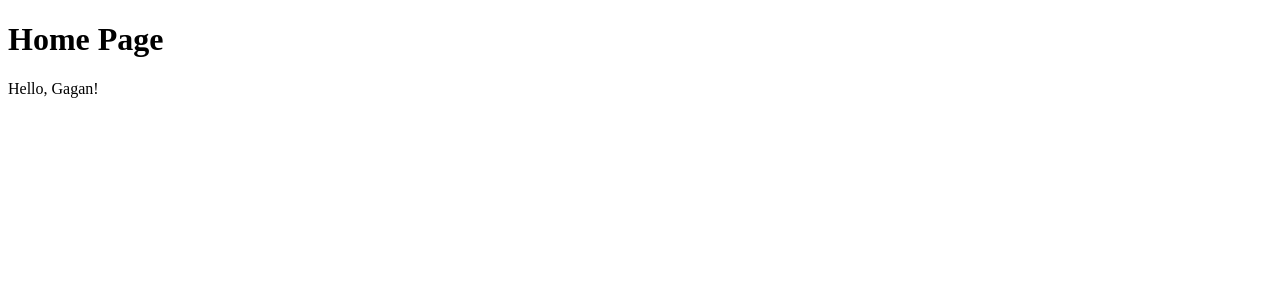
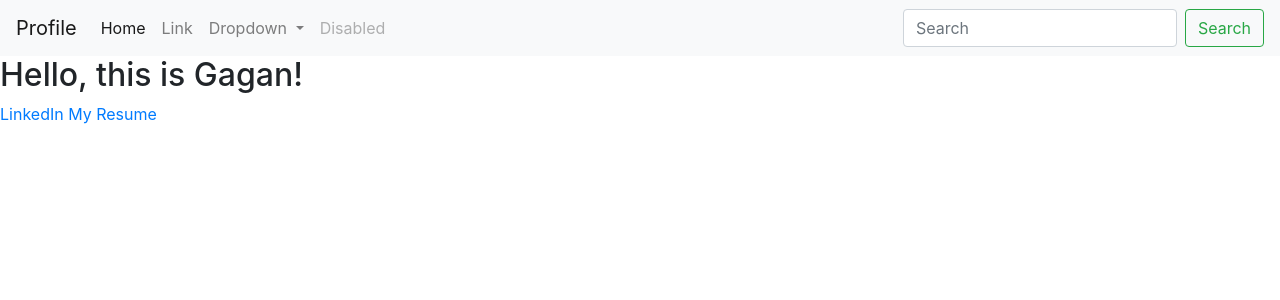
Before and after one commit to Gagan-Polukonda/Website-using-Flask, a Flask app: page /views/ in a window 1280 px wide. Shown: the top 300 px of the page. Run offline with Flask 3, Linux system fonts and the light colour scheme.

Commit message:
Included navigation bar and added external LinkedIn links.

```diff
--- a/app.py
+++ b/app.py
@@ -6,4 +6,4 @@ app.register_blueprint(views, url_prefix='/views')
 
 
 if __name__ == '__main__':
-    app.run(debug=True)
+    app.run(debug=True, port=7000)
--- a/templates/index.html
+++ b/templates/index.html
@@ -1,6 +1,10 @@
 <!doctype html>
 <html lang="en">
 <head>
+    <link rel="stylesheet"
+          href="https://cdn.jsdelivr.net/npm/bootstrap@4.3.1/dist/css/bootstrap.min.css"
+          integrity="sha384-ggOyR0iXCbMQv3Xipma34MD+dH/1fQ784/j6cY/iJTQUOhcWr7x9JvoRxT2MZw1T"
+          crossorigin="anonymous">
     <meta charset="UTF-8">
     <meta name="viewport"
           content="width=device-width, user-scalable=no, initial-scale=1.0, maximum-scale=1.0, minimum-scale=1.0">
@@ -8,15 +12,67 @@
     <title>Home</title>
 </head>
 <body>
+    <nav class="navbar navbar-expand-lg navbar-light bg-light">
+        <a class="navbar-brand" href="#">Profile</a>
+        <button class="navbar-toggler" type="button" data-toggle="collapse" data-target="#navbarSupportedContent"
+                aria-controls="navbarSupportedContent" aria-expanded="false" aria-label="Toggle navigation">
+            <span class="navbar-toggler-icon"></span>
+        </button>
+
+        <div class="collapse navbar-collapse" id="navbarSupportedContent">
+            <ul class="navbar-nav mr-auto">
+                <li class="nav-item active">
+                    <a class="nav-link" href="#">Home <span class="sr-only">(current)</span></a>
+                </li>
+                <li class="nav-item">
+                    <a class="nav-link" href="#">Link</a>
+                </li>
+                <li class="nav-item dropdown">
+                    <a class="nav-link dropdown-toggle" href="#" id="navbarDropdown" role="button" data-toggle="dropdown"
+                       aria-haspopup="true" aria-expanded="false">
+                        Dropdown
+                    </a>
+                    <div class="dropdown-menu" aria-labelledby="navbarDropdown">
+                        <a class="dropdown-item" href="#">Action</a>
+                        <a class="dropdown-item" href="#">Another action</a>
+                        <div class="dropdown-divider"></div>
+                        <a class="dropdown-item" href="#">Something else here</a>
+                    </div>
+                </li>
+                <li class="nav-item">
+                    <a class="nav-link disabled" href="#" tabindex="-1" aria-disabled="true">Disabled</a>
+                </li>
+            </ul>
+            <form class="form-inline my-2 my-lg-0">
+                <input class="form-control mr-sm-2" type="search" placeholder="Search" aria-label="Search">
+                <button class="btn btn-outline-success my-2 my-sm-0" type="submit">Search</button>
+            </form>
+        </div>
+    </nav>
     <div>
         {% block content %}
-        <h1>Home Page</h1>
-        <p>Hello, {{ name }}!</p>
+        <h2>Hello, this is {{ name }}!</h2>
+        <a href="https://www.linkedin.com/in/gagan-polukonda/"
+       target="_blank">LinkedIn</a>
+        <a href="https://www.linkedin.com/in/gagan-polukonda/overlay/1726819109357/single-media-viewer/?profileId=ACoAAC2L5XwBVrfc_M5hYqc22KEfQGBYJrE6XsA"
+       target="_blank">My Resume</a>
         {% endblock %}
     </div>
     <script
             type="text/javascript"
             src="{{ url_for('static', filename='index.js')}}"
     ></script>
+    <script src="https://code.jquery.com/jquery-3.3.1.slim.min.js"
+            integrity="sha384-q8i/X+965DzO0rT7abK41JStQIAqVgRVzpbzo5smXKp4YfRvH+8abtTE1Pi6jizo"
+            crossorigin="anonymous"
+    ></script>
+    <script src="https://cdn.jsdelivr.net/npm/popper.js@1.14.7/dist/umd/popper.min.js"
+            integrity="sha384-UO2eT0CpHqdSJQ6hJty5KVphtPhzWj9WO1clHTMGa3JDZwrnQq4sF86dIHNDz0W1"
+            crossorigin="anonymous"
+    ></script>
+    <script src="https://cdn.jsdelivr.net/npm/bootstrap@4.3.1/dist/js/bootstrap.min.js"
+            integrity="sha384-JjSmVgyd0p3pXB1rRibZUAYoIIy6OrQ6VrjIEaFf/nJGzIxFDsf4x0xIM+B07jRM"
+            crossorigin="anonymous"
+    ></script>
 </body>
 </html>
--- a/views.py
+++ b/views.py
@@ -16,14 +16,17 @@ def index():
     name = args.get('name')
     return render_template("index.html", name=name)
 
+
 @views.route("/profile")
 def profile():
     return render_template("profile.html")
+
 
 # returning json
 @views.route("/json")
 def get_json():
     return jsonify({'name': 'Gagan', 'coolness': 10})
+
 
 # get data from a request(in json format)
 # and redirect
@@ -32,6 +35,7 @@ def get_data():
     data = request.json
     return jsonify(data)
 
+
 @views.route("/go-to-home")
 def go_to_home():
     return redirect(url_for("views.home"))
```
